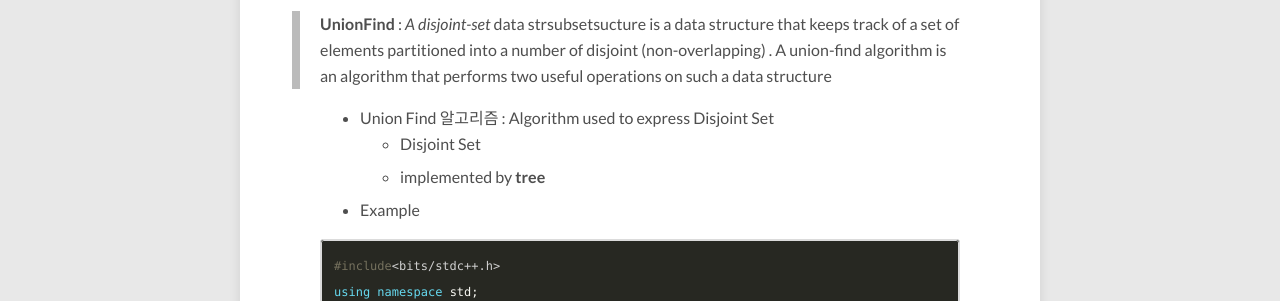
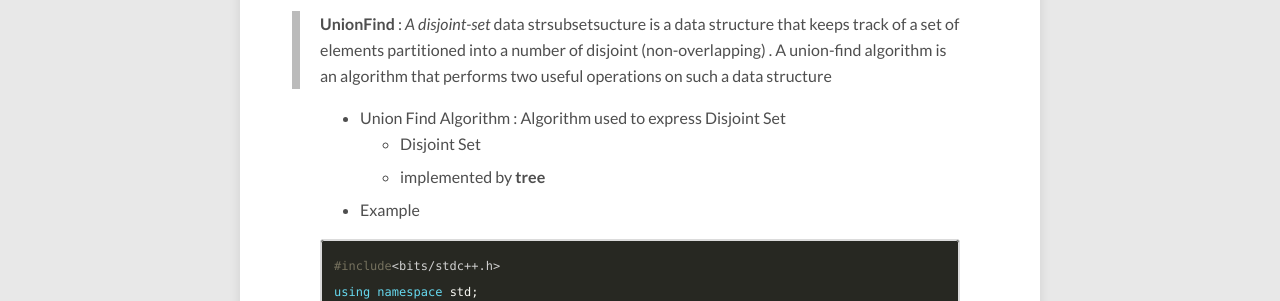
Before and after one commit to sujinsjlee/mg729.github.io, a Jekyll site: the page built from _posts/2021-07-06-Algorithm_(14)_UnionFind.md, in a window 1280 px wide and 900 px high, scrolled down 401 px. Shown: the part 152-453 px from the top of the window. Built offline with Jekyll 4.4.1, drawn with Linux system fonts in a browser that asks for light colours; nearby versions of some CDN libraries; our own code applies the rules of GitHub Pages for plain Markdown files; comment, search, counter and statistics services are not loaded.

Commit message:
[Algorithm] update typo2

```diff
--- a/_posts/2021-07-06-Algorithm_(14)_UnionFind.md
+++ b/_posts/2021-07-06-Algorithm_(14)_UnionFind.md
@@ -10,7 +10,7 @@ tags:
 > **UnionFind**  : *A disjoint-set* data strsubsetsucture is a data structure that keeps track of a set of elements partitioned into a number of disjoint (non-overlapping) . A union-find algorithm is an algorithm that performs two useful operations on such a data structure
 
 
-- Union Find 알고리즘 : Algorithm used to express Disjoint Set
+- Union Find Algorithm : Algorithm used to express Disjoint Set
     - Disjoint Set
     - implemented by **tree**
 
```
